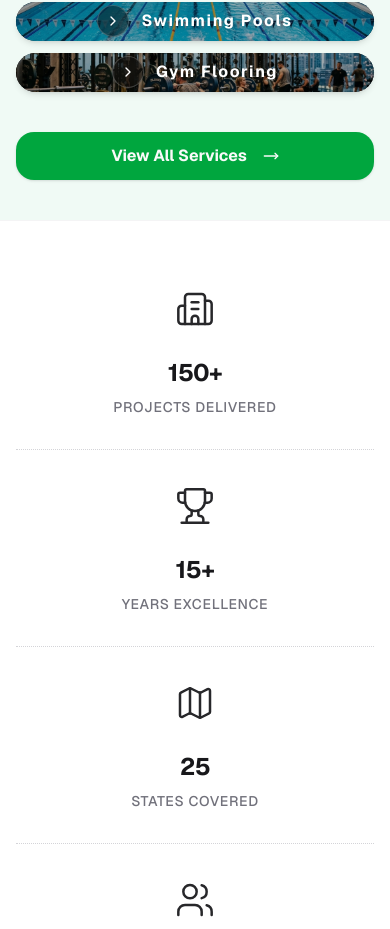
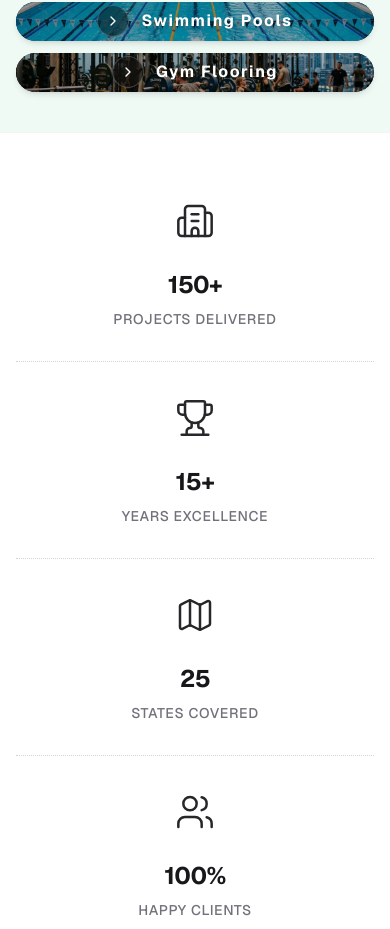
Before and after one commit to Rishichandra1415/affernityMine, a Next.js app: page / in a window 390 px wide. Shown: the part 3210-4139 px from the top of the page. Built offline with nearby package versions, Linux system fonts and the light colour scheme.

Commit message:
Update services-section.tsx

```diff
--- a/src/features/home/components/services-section.tsx
+++ b/src/features/home/components/services-section.tsx
@@ -165,13 +165,7 @@ export function ServicesSection() {
         </div>
 
         {/* Mobile View All Button */}
-        <div className="mt-10 flex justify-center lg:hidden">
-          <Button size="lg" className="h-12 w-full rounded-2xl text-base font-bold sm:w-auto" asChild>
-            <Link href="/infrastructure">
-              View All Services <MoveRight className="ml-2 h-5 w-5" />
-            </Link>
-          </Button>
-        </div>
+
       </div>
     </section>
   );
```
